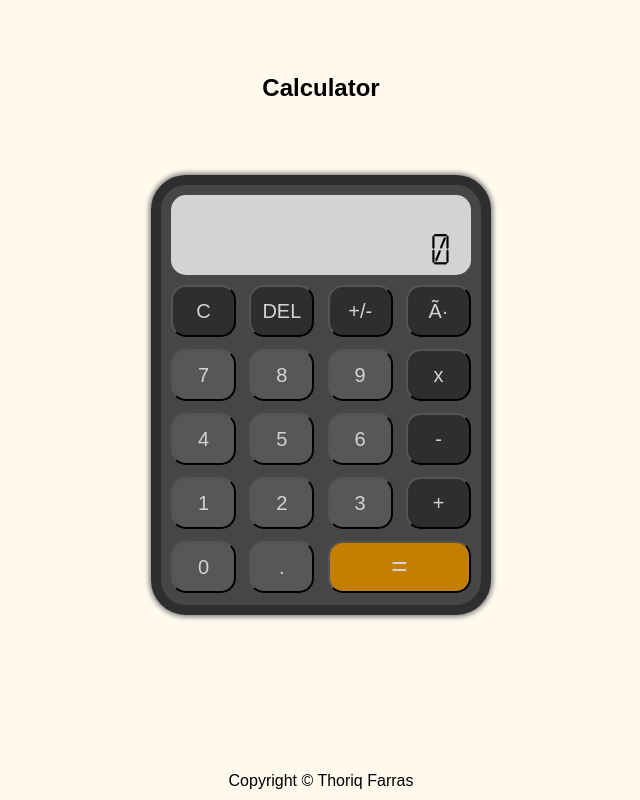
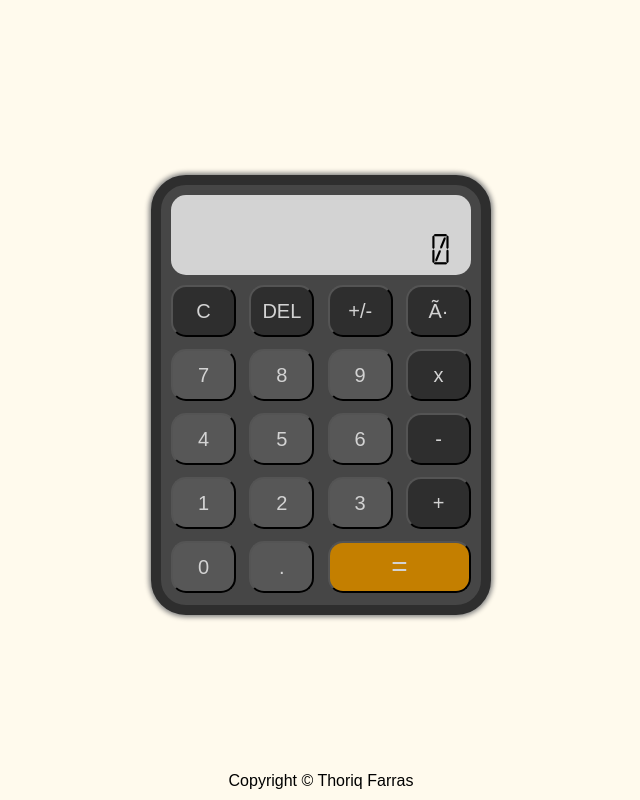
Before and after one commit to thoriqfarras/odin-calculator, a website: page index.html in a window 1280 px wide. Shown: the whole page, without its empty margins (319-959 px from the left). Drawn offline with nearby package versions, Linux system fonts and the light colour scheme.

Commit message:
Removed header text

```diff
--- a/index.html
+++ b/index.html
@@ -8,7 +8,7 @@
         <script type="module" src="./node_modules/decimal.js/decimal.js" defer></script>
     </head>
     <body>
-        <header>Calculator</header>
+        <header></header>
         <div id="main">
             <div id="display">
                 <div id="operation" class="component"></div>
```
